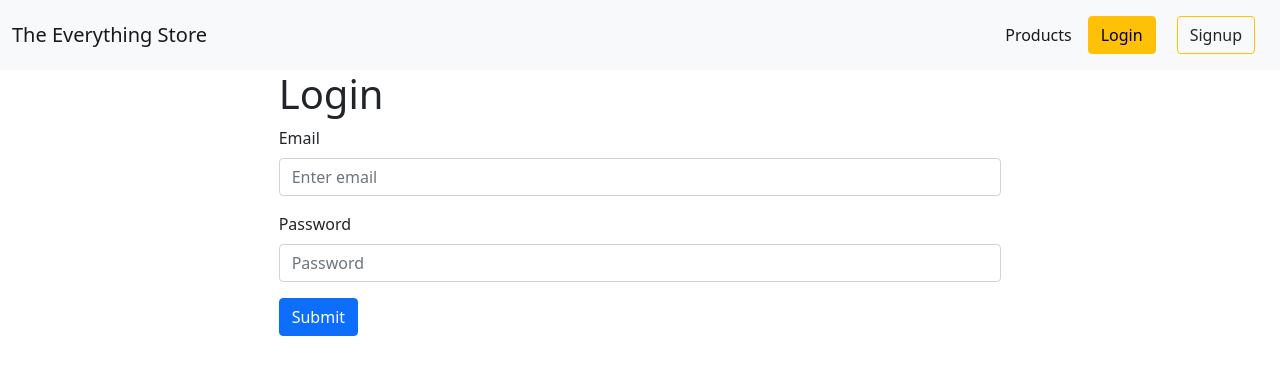
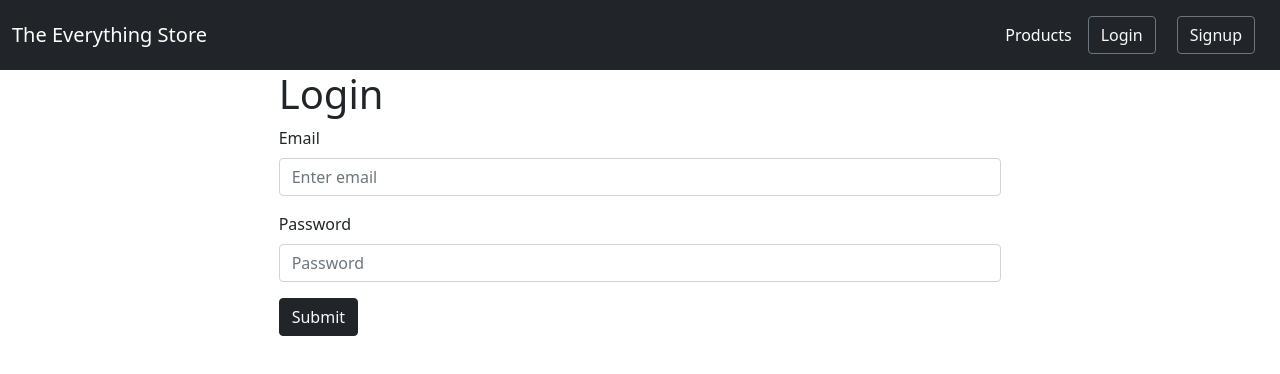
Before and after one commit to jstrande99/cis410-fa21-strande-vue, a Vue app: page /login in a window 1280 px wide. Shown: the top 374 px of the page. Built offline with nearby package versions, Linux system fonts and the light colour scheme; no server answers.

Commit message:
Updated order process and theme, added homepage

```diff
--- a/src/components/Header.vue
+++ b/src/components/Header.vue
@@ -1,5 +1,5 @@
 <template>
-    <nav class="navbar navbar-expand-lg navbar-light bg-light">
+    <nav class="navbar navbar-expand-lg navbar-dark bg-dark">
   <div class="container-fluid">
     <router-link class="navbar-brand" to="/">The Everything Store</router-link>
     <button class="navbar-toggler" type="button" data-bs-toggle="collapse" data-bs-target="#navbarNav" aria-controls="navbarNav" aria-expanded="false" aria-label="Toggle navigation">
@@ -16,15 +16,15 @@
         </li>
 
          <li v-if="!auth" class="nav-item">
-          <router-link class="nav-link active" aria-current="page" to="/login"><button class="btn btn-warning">Login</button></router-link>
+          <router-link class="nav-link active" aria-current="page" to="/login"><button class="btn btn-dark btn-outline-secondary text-light">Login</button></router-link>
         </li>
 
         <li v-if="!auth" class="nav-item">
-          <router-link class="nav-link active" aria-current="page" to="/signup"><button class="btn btn-outline-warning text-dark">Signup</button></router-link>
+          <router-link class="nav-link active" aria-current="page" to="/signup"><button class="btn btn-dark text-light btn-outline-secondary">Signup</button></router-link>
         </li>
 
         <li v-if="auth" class="nav-item">
-          <button class="btn btn-warning" @click="onLogout">Logout</button>
+          <button class="btn btn-dark text-light btn-outline-secondary" @click="onLogout">Logout</button>
         </li>
       </ul>
     </div>
--- a/src/components/Home.vue
+++ b/src/components/Home.vue
@@ -2,7 +2,11 @@
   <div>
       <h1>Home</h1>
       <hr/>
-      <table class="table">
+      <hr/>
+      <h5 class="text-center">Our Top Products</h5>
+      <hr/>
+
+      <table class="table table-dark">
         <thead>
           <tr>
             <th>Product</th>
@@ -24,7 +28,7 @@
             </th>
             <th>
               <router-link :to="`/products/${aProduct.ProductID}`">
-                <button class="btn btn-primary">
+                <button class="btn btn-dark text-light btn-outline-light">
                 Details
                 </button>
               </router-link>
--- a/src/components/Login.vue
+++ b/src/components/Login.vue
@@ -28,7 +28,7 @@
           v-model="password"
         />
       </div>
-      <button type="submit" class="btn btn-primary">Submit</button
+      <button type="submit" class="btn btn-dark text-light">Submit</button
       ><!----><!---->
       <p class="form-text text-danger" v-if="credentialsError">Invalid credentials</p>
 
--- a/src/components/ProductDetail.vue
+++ b/src/components/ProductDetail.vue
@@ -2,7 +2,7 @@
   <div>
     <div class="card">
       <div class="card-body">
-        <h2 class="text-primary">{{product.productName}}</h2>
+        <h2 class="text-dark">{{product.productName}}</h2>
         <br/>
         <p>Category ID: <br/><strong>{{product.CategoryID}}</strong></p>
         <p>Category: <br/><strong>{{product.CategoryName}}</strong></p>
@@ -14,13 +14,13 @@
     <br/>
 
     <router-link v-if="auth" :to="`/products/${this.$route.params.pk}/review`">
-      <button class="btn btn-success">
+      <button class="btn btn-dark text-light">
         Purchase Now
       </button>
     </router-link>
 
     <router-link v-else :to="`/login/`">
-      <button class="btn btn-outline-success">
+      <button class="btn btn-outline-dark">
         Sign In to Purchase Now
       </button>
     </router-link>
--- a/src/components/Products.vue
+++ b/src/components/Products.vue
@@ -24,7 +24,7 @@
             </th>
             <th>
               <router-link :to="`/products/${aProduct.ProductID}`">
-                <button class="btn btn-primary">
+                <button class="btn btn-dark text-light">
                 Details
                 </button>
               </router-link>
--- a/src/components/Signup.vue
+++ b/src/components/Signup.vue
@@ -49,7 +49,7 @@
           v-model="password"
         />
       </div>
-      <button type="submit" class="btn btn-primary">Submit</button>
+      <button type="submit" class="btn btn-dark text-light">Submit</button>
       <p id="error-signup" class="text-danger">{{ errorMessage }}</p>
     </form>
   </div>
--- a/src/routes.js
+++ b/src/routes.js
@@ -5,7 +5,7 @@ import Login from "./components/Login.vue";
 import ProductDetail from "./components/ProductDetail.vue";
 import Products from "./components/Products.vue";
 import NotFound from "./components/NotFound.vue";
-import ReviewCreate from "./components/ReviewCreate.vue";
+import OrderCreate from "./components/OrderCreate.vue";
 import Signup from "./components/Signup.vue";
 import Account from "./components/Account.vue";
 import myStore from "./store.js";
@@ -18,7 +18,7 @@ const router = createRouter({
         {path: "/account", component: Account, beforeEnter(to,from,next){if(myStore.state.token){next();}else{next("/login")}}},
         {path: "/login", component: Login},
         {path: "/products", component: Products},
-        {path: "/products/:pk", component: ProductDetail, children: [{path: "review", component: ReviewCreate}]},
+        {path: "/products/:pk", component: ProductDetail, children: [{path: "review", component: OrderCreate}]},
         {path: "/signup", component: Signup},
         {path: "/:invalidroute(.*)", component: NotFound},
     ]
```
Also changed, not shown: src/components/OrderCreate.vue (renamed from src/components/ReviewCreate.vue).
